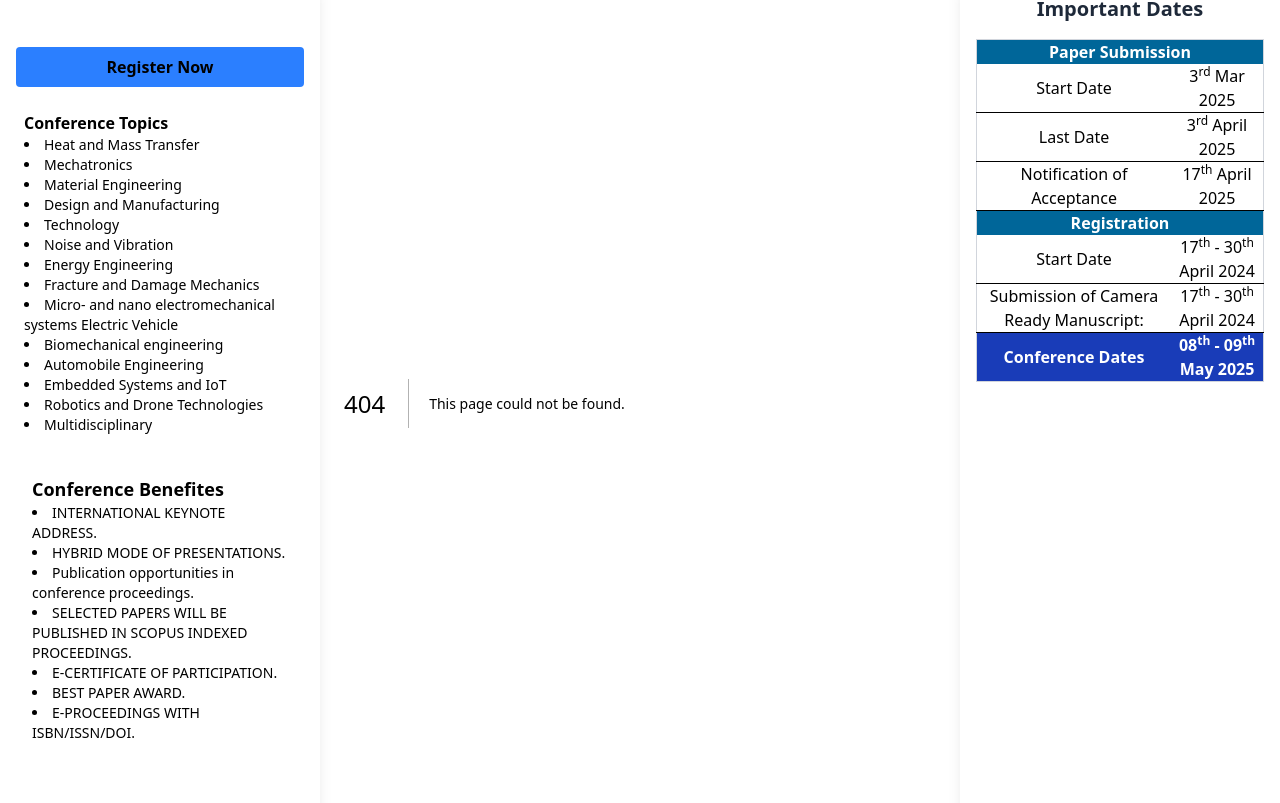
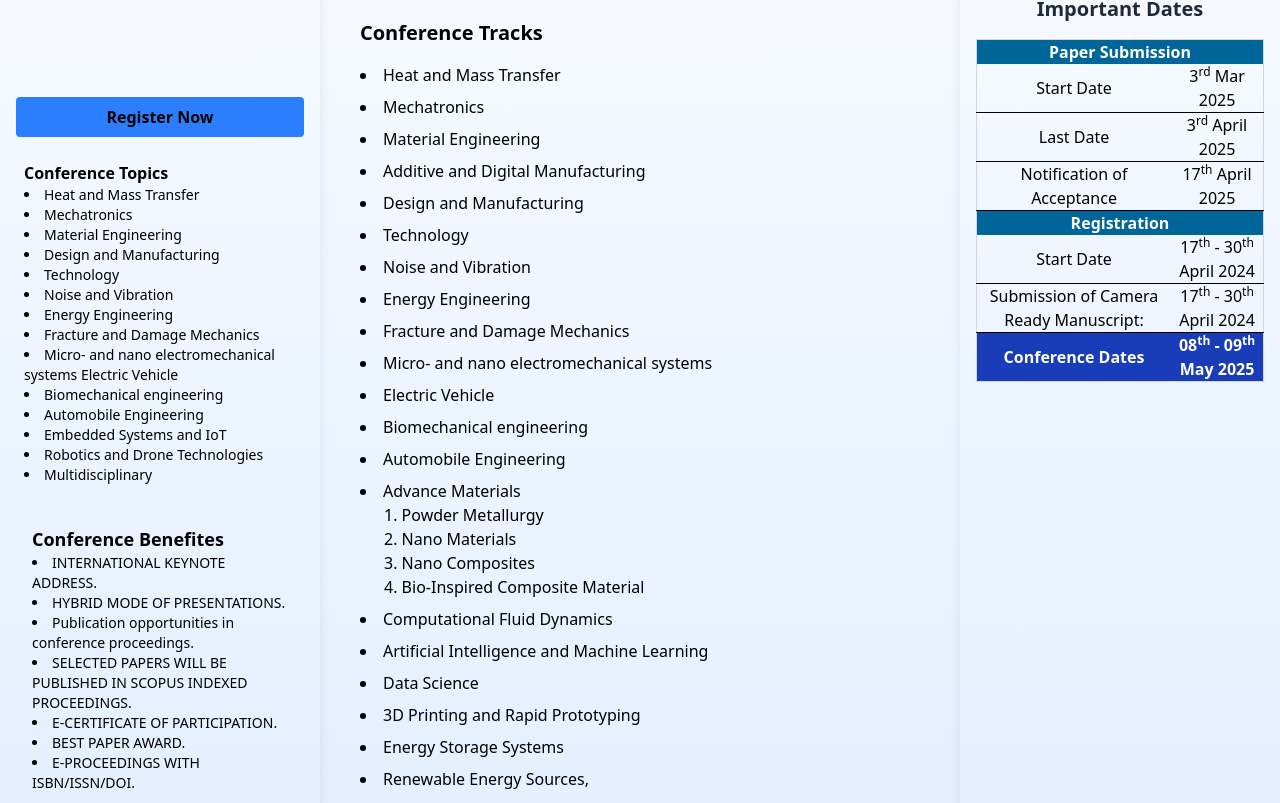
Before and after one commit to JangidVish/icsmed, a Next.js app: page /Confrence/Tracks in a window 1280 px wide. Before the commit this address had no page. Shown: the part 417-1220 px from the top of the page. Built offline with nearby package versions, Linux system fonts and the light colour scheme.

Commit message:
Some Updates

```diff
--- /dev/null
+++ b/src/app/Confrence/About/page.js
@@ -0,0 +1,30 @@
+import React from 'react'
+
+const page = () => {
+  return (
+    <div className='flex flex-col p-4 w-3xl align-center overflow-hidden'>
+      <h2 className='text-xl font-bold m-1'>About Confrence</h2>
+      <p className='text-justify'>
+        The 1st International Conference on “Sustainable Mechanical Engineering and
+ Design” [ICSMED 2025] focuses on innovative approaches and advancements in
+ technology that promote sustainability. In the face of unprecedented environmental
+ challenges and the urgent need for sustainable development, the International
+ Conference on Sustainable Technology convenes a diverse assembly of scholars,
+ industry leaders, policymakers, and advocates dedicated to advancing sustainable
+ practices and innovations. This conference serves as a vital platform for sharing
+ knowledge, showcasing cutting-edge research, and fostering collaborative solutions
+ that address the complex interplay between technology and sustainability.
+ Recognizing that the health of our planet is intricately linked to our technological
+ advancements, we aim to explore pathways that not only mitigate environmental
+ impact but also promote social equity and economic resilience. Through engaging
+ discussions, hands-on workshops, and dynamic presentations, we aspire to inspire
+ action and empower stakeholders to implement sustainable technologies that pave
+ the way for a more sustainable future. Together, let us harness the power of
+ innovation and collaboration to create solutions that benefit both current and future
+ generations........
+      </p>
+    </div>
+  )
+}
+
+export default page
--- /dev/null
+++ b/src/app/Confrence/Schedule/page.js
@@ -0,0 +1,11 @@
+import React from 'react'
+
+const page = () => {
+  return (
+    <div>
+     This will become a Schedule
+    </div>
+  )
+}
+
+export default page
--- /dev/null
+++ b/src/app/Confrence/Tracks/page.js
@@ -0,0 +1,44 @@
+import React from 'react'
+
+const page = () => {
+  return (
+<div className="flex flex-col p-4 max-w-full overflow-hidden">
+  <h2 className="text-xl font-bold mb-4">Conference Tracks</h2>
+  <ul className="space-y-2 list-disc list-inside">
+    <li>Heat and Mass Transfer</li>
+    <li>Mechatronics</li>
+    <li>Material Engineering</li>
+    <li>Additive and Digital Manufacturing</li>
+    <li>Design and Manufacturing</li>
+    <li>Technology</li>
+    <li>Noise and Vibration</li>
+    <li>Energy Engineering</li>
+    <li>Fracture and Damage Mechanics</li>
+    <li>Micro- and nano electromechanical systems</li>
+    <li>Electric Vehicle</li>
+    <li>Biomechanical engineering</li>
+    <li>Automobile Engineering</li>
+    <li>
+      Advance Materials
+      <ol className="list-decimal list-inside pl-6">
+        <li>Powder Metallurgy</li>
+        <li>Nano Materials</li>
+        <li>Nano Composites</li>
+        <li>Bio-Inspired Composite Material</li>
+      </ol>
+    </li>
+    <li>Computational Fluid Dynamics</li>
+    <li>Artificial Intelligence and Machine Learning</li>
+    <li>Data Science</li>
+    <li>3D Printing and Rapid Prototyping</li>
+    <li>Energy Storage Systems</li>
+    <li>Renewable Energy Sources,</li>
+    <li>Applications and Implementation</li>
+    <li>Refrigeration and Air Conditioning</li>
+    <li>Robotics and Automation</li>
+  </ul>
+</div>
+  )
+}
+
+export default page
--- /dev/null
+++ b/src/app/Confrence/Venue/page.js
@@ -0,0 +1,11 @@
+import React from 'react'
+
+const page = () => {
+  return (
+    <div>
+      This will become The Venue
+    </div>
+  )
+}
+
+export default page
--- a/src/app/components/fixTemplateComponent/navbar.js
+++ b/src/app/components/fixTemplateComponent/navbar.js
@@ -24,11 +24,11 @@ export default function Navbar() {
           <Dropdown
             label="About Conference"
             items={[
-              { href: "/about", label: "About Conference" },
-              { href: "/schedule", label: "Program Schedule" },
-              { href: "/tracks", label: "Conference Tracks" },
+              { href: "/Confrence/About", label: "About Conference" },
+              { href: "/Confrence/Schedule", label: "Program Schedule" },
+              { href: "/Confrence/Tracks", label: "Conference Tracks" },
               { href: "/keynote", label: "Keynote Speaker" },
-              { href: "/venue", label: "Venue" },
+              { href: "/Confrence/Venue", label: "Venue" },
             ]}
           />
           <Dropdown
--- /dev/null
+++ b/tailwind.config.js
@@ -0,0 +1,10 @@
+/** @type {import('tailwindcss').Config} */
+module.exports = {
+  content: [
+    './src/**/*.{js,ts,jsx,tsx}'
+  ],
+  theme: {
+    extend: {},
+  },
+  plugins: [],
+}
```
